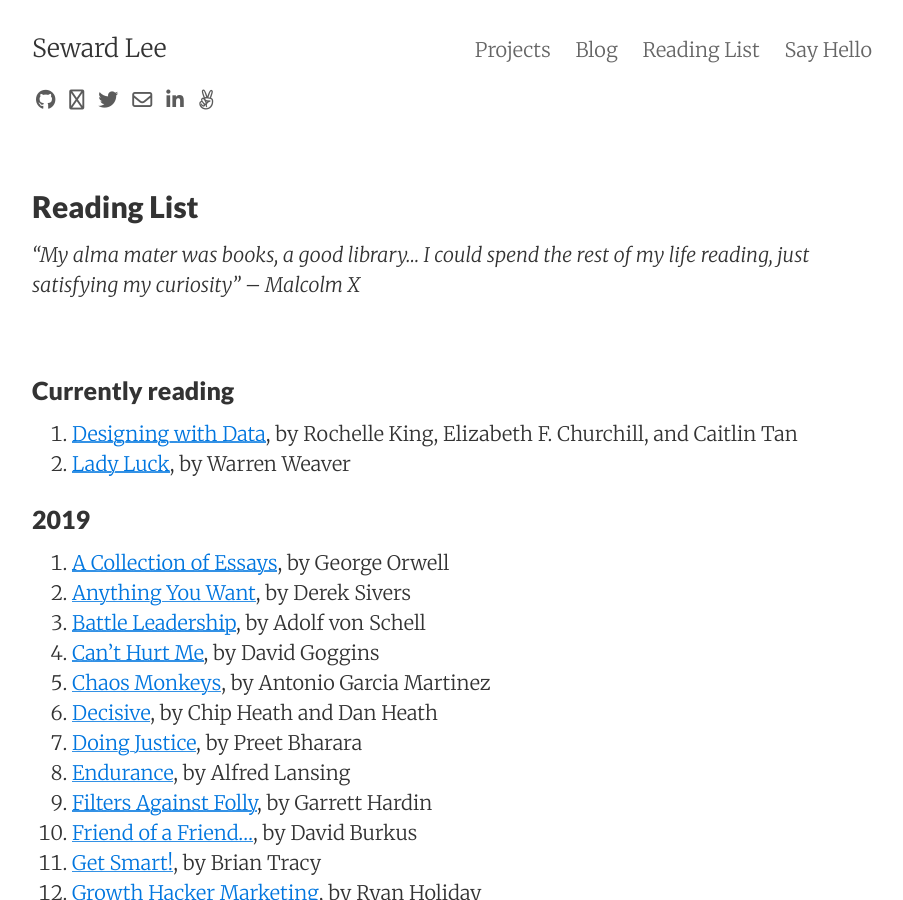
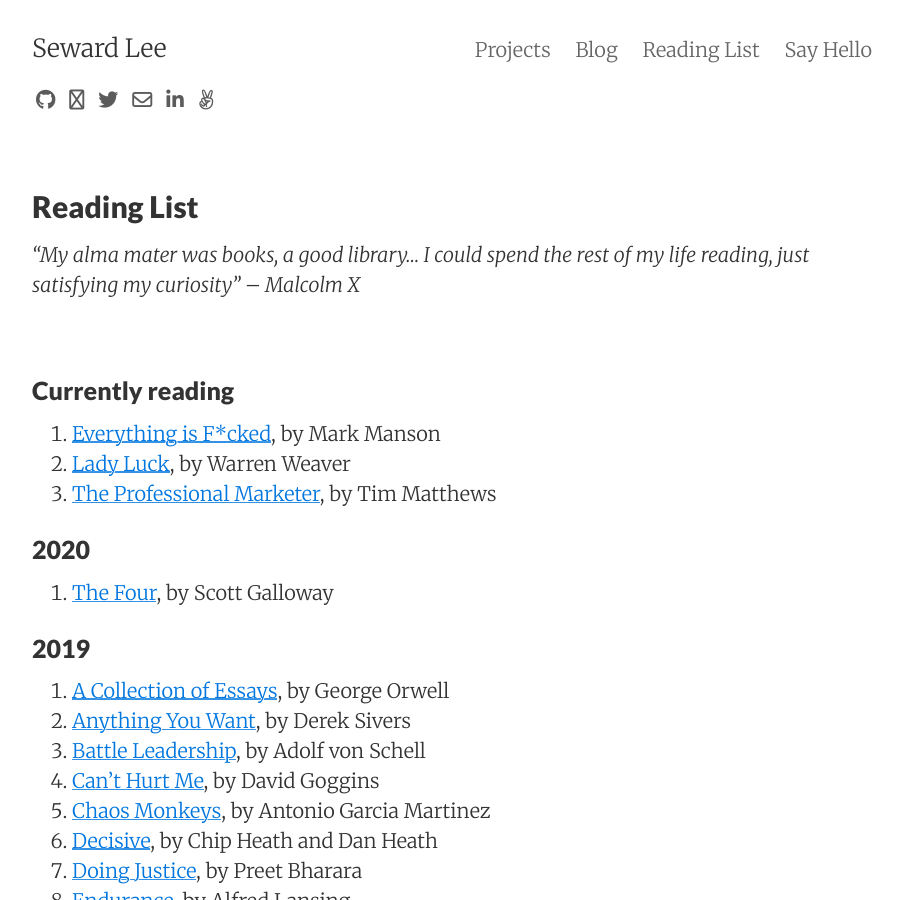
Before and after one commit to sewardlee337/sewardlee337.github.io, a Jekyll site: the page built from readinglist.md, in a window 1280 px wide and 900 px high. Shown: the whole window, without its empty margins (188-1091 px from the left). Built offline with Jekyll 4.4.1, drawn with Linux system fonts in a browser that asks for light colours; nearby versions of some CDN libraries.

Commit message:
Update reading list

```diff
--- a/readinglist.md
+++ b/readinglist.md
@@ -12,8 +12,14 @@ _"My alma mater was books, a good library... I could spend the rest of my life r
 
 ### Currently reading
 
-1. [Designing with Data](https://amzn.to/2CKgVk2), by Rochelle King, Elizabeth F. Churchill, and Caitlin Tan
+1. [Everything is F*cked](https://amzn.to/2F53aNW), by Mark Manson
 1. [Lady Luck](https://amzn.to/2rMLSlf), by Warren Weaver
+1. [The Professional Marketer](https://amzn.to/35epsat), by Tim Matthews
+
+
+### 2020
+
+1. [The Four](https://amzn.to/2MHiVii), by Scott Galloway
 
 
 ### 2019
```
